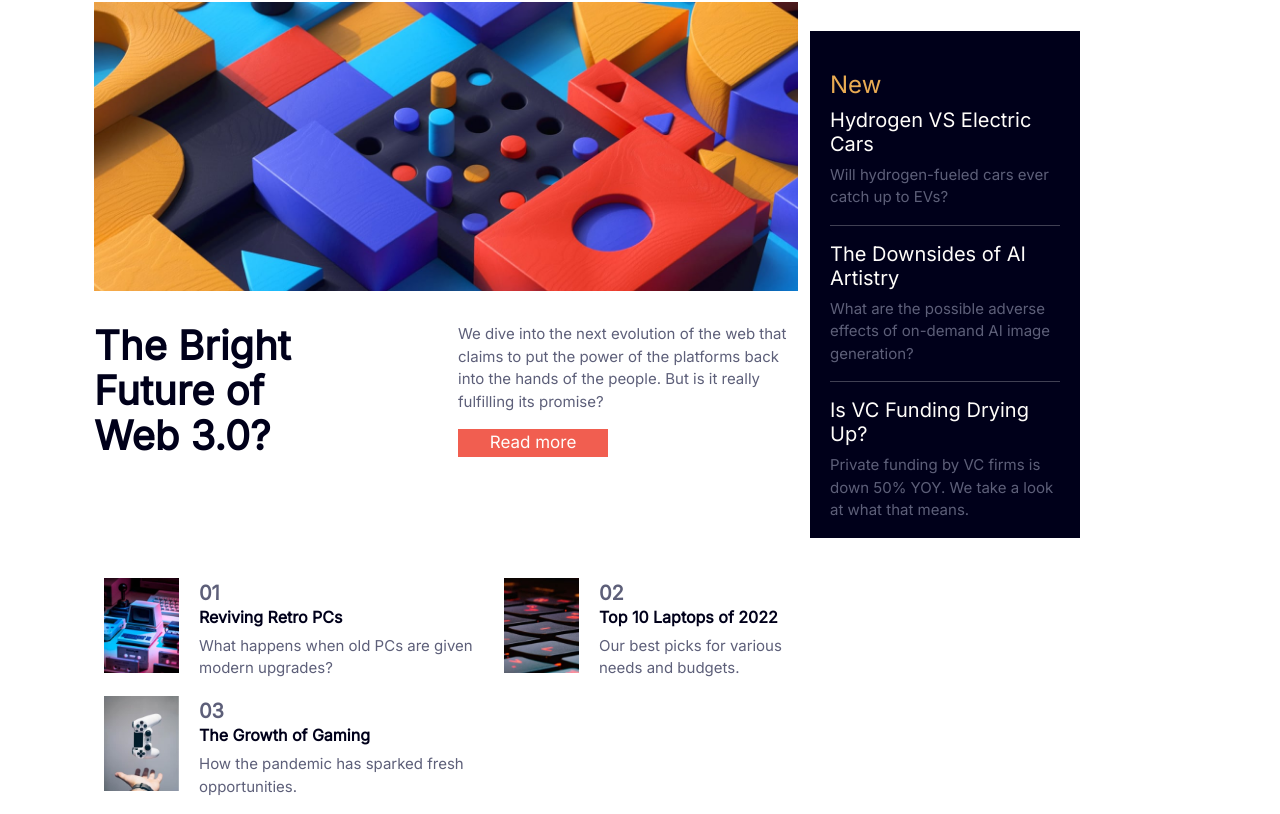
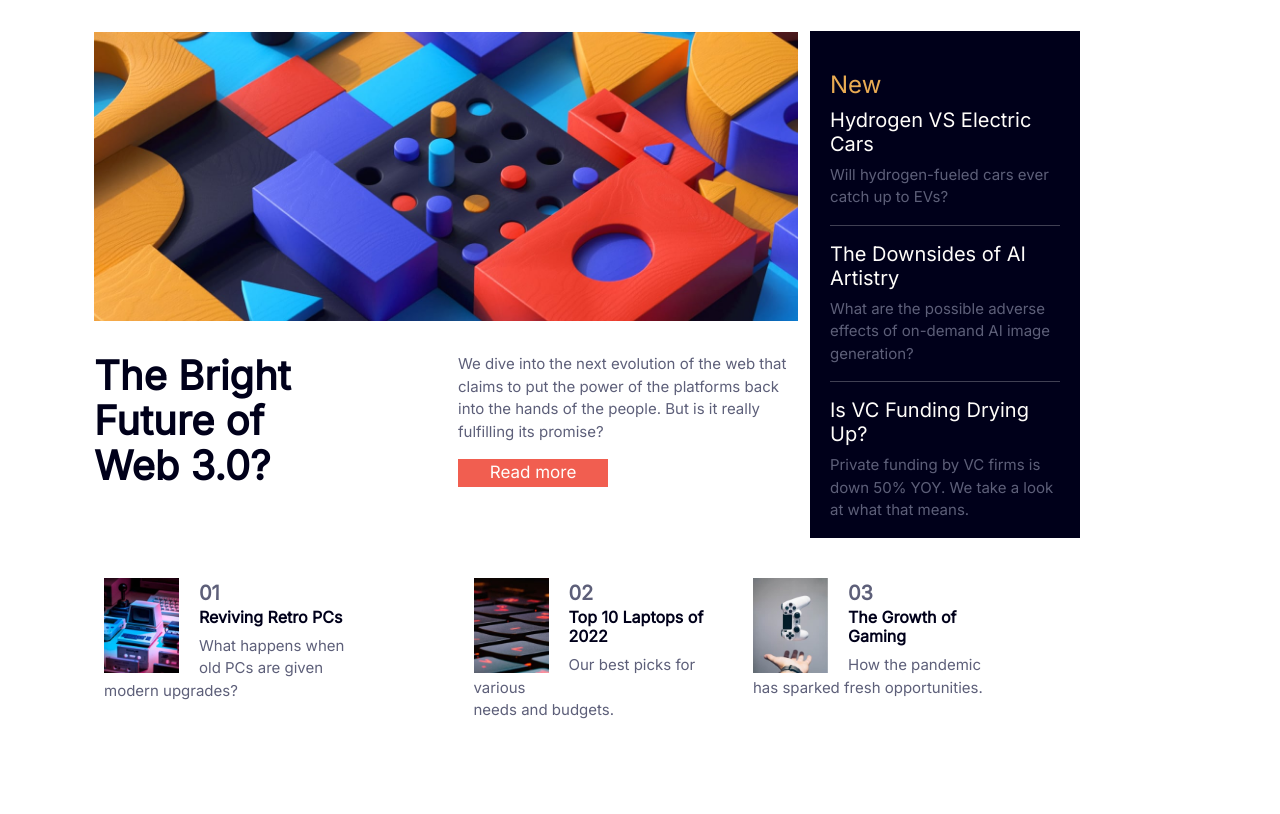
Before and after one commit to yaoming-web/Newspage, a plain HTML site: page index.html in a window 1280 px wide. Shown: the part 64-878 px from the top of the page. After the commit the page ends 802 px from the top, so only its background shows below. Drawn offline with nearby package versions, Linux system fonts and the light colour scheme.

Commit message:
Add files via upload

```diff
--- a/index.html
+++ b/index.html
@@ -9,7 +9,7 @@
 
 </head>
 <body>
- <div class="container container-fluid" >
+ <div class="container container-fluid whole" >
     <nav class="navbar   navbar-expand-lg navbar-light ">
       <div class="container-fluid">
         <a class="navbar-brand" href="#"><img  class="navbar-img" src="./assets/images/logo.svg" alt=""></a>
@@ -40,21 +40,21 @@
 
 
     <div class="row container-fluid intro">
-      <div class="col-md-8 ">
+      <div class="col-md-8 eight ">
         <div class="pb-3">
           <img class="web-3 pb-3" src="./assets/images/image-web-3-desktop.jpg" alt="web-3">
           <img src="./assets/images/image-web-3-mobile.jpg" alt="web-3" class="web3-mobile pb-3">
         </div>
         <div class="row">
           <div class="col-md-6 bright">The Bright <br> Future of <br> Web 3.0?</div>
-          <div class="col-md-6 Read"><p>We dive into the next evolution of the web that <br> claims to put the power of the platforms back <br> into the hands of the people.
-            But is it really <br> fulfilling its promise?</p>
+          <div class="col-md-6 Read"><p>We dive into the next evolution of the web that claims to put the power of the platforms back  into the hands of the people.
+            But is it really fulfilling its promise?</p>
             <button>Read more</button>
           </div>
 
         </div>
       </div>
-      <div class="col-md-4  faq">
+      <div class="col-md-4 faq">
          <h4> New </h4>
         <h5>Hydrogen VS Electric Cars</h5>
         <p>Will hydrogen-fueled cars ever catch  up  to EVs?</p><hr>
@@ -66,7 +66,7 @@
     </div>
 
     <div class="row foot">
-      <div class="col-md-4">
+      <div class="col-sm-4 col-md-7 col-lg-3 foot-lenght-1">
         <img  class="foot-img"  src="./assets/images/image-retro-pcs.jpg" alt="">
         <div  >
             <span> 01</span>
@@ -74,7 +74,7 @@
             <p> What happens when old PCs  are given modern upgrades?</p>
         </div>
       </div>
-      <div class="col-md-4">
+      <div class="col-sm-4  col-md-7 col-lg-3 foot-gap foot-lenght-2">
         <img class="foot-img"  src="./assets/images/image-top-laptops.jpg" alt="">
         <div >
           <span> 02</span>
@@ -82,7 +82,7 @@
           <p>Our best picks for various <br> needs and budgets.</p>
         </div>
       </div>
-      <div class="col-md-4">
+      <div class="col-sm-4  col-md-7 col-lg-3 foot-gap-3 foot-lenght-3">
         <img  class="foot-img"  src="./assets/images/image-gaming-growth.jpg" alt="">
         <div>
           <span>03</span>
```
